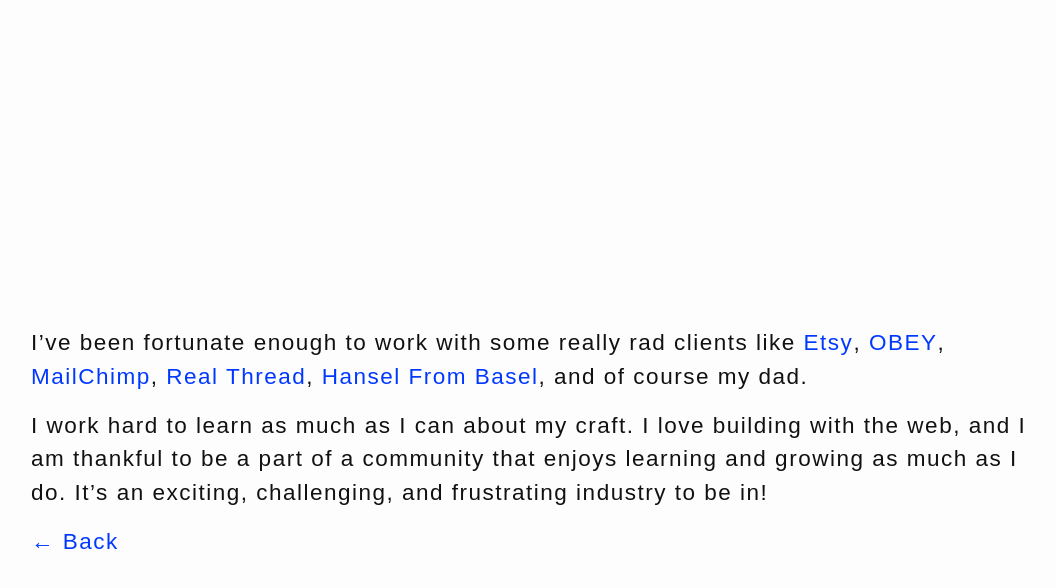
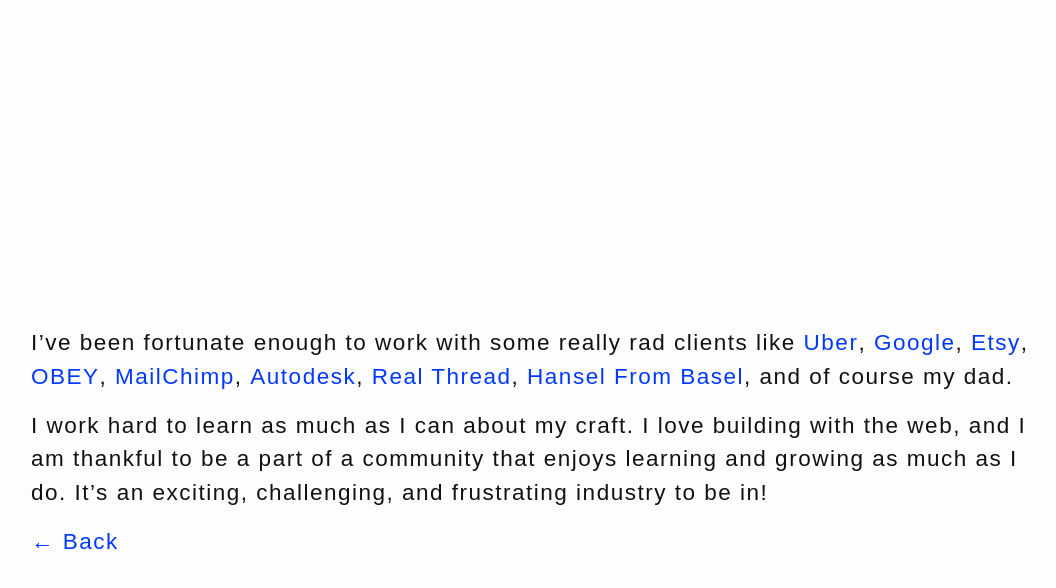
Before and after one commit to jakeleboeuf/jakeleboeuf.github.io, a Jekyll site: the page built from clients.md, in a window 1280 px wide. Shown: the top 588 px of the page, without its empty margins (97-1153 px from the left). Built offline with Jekyll 4.4.1, drawn with Linux system fonts in a browser that asks for light colours; some web fonts are replaced.

Commit message:
Update clients.md

```diff
--- a/clients.md
+++ b/clients.md
@@ -7,7 +7,7 @@
 <div class='home bio align-center' markdown='1'>
   <div class='align-center-item' markdown='1'>
 
-I've been fortunate enough to work with some really rad clients like [Etsy](http://etsy.com), [OBEY](http://obeyclothing.com), [MailChimp](http://mailchimp.com), [Real Thread](http://realthread.com), [Hansel From Basel](http://hanselfrombasel.com), and of course my dad.
+I've been fortunate enough to work with some really rad clients like [Uber](http://freight.uber.com), [Google](https://www.tiltbrush.com/air/), [Etsy](http://etsy.com), [OBEY](http://obeyclothing.com), [MailChimp](http://mailchimp.com), [Autodesk](https://www.autodesk.com/redshift/), [Real Thread](http://realthread.com), [Hansel From Basel](http://hanselfrombasel.com), and of course my dad.
 
 I work hard to learn as much as I can about my craft. I love building with the web, and I am thankful to be a part of a community that enjoys learning and growing as much as I do. It's an exciting, challenging, and frustrating industry to be in!
 
```
